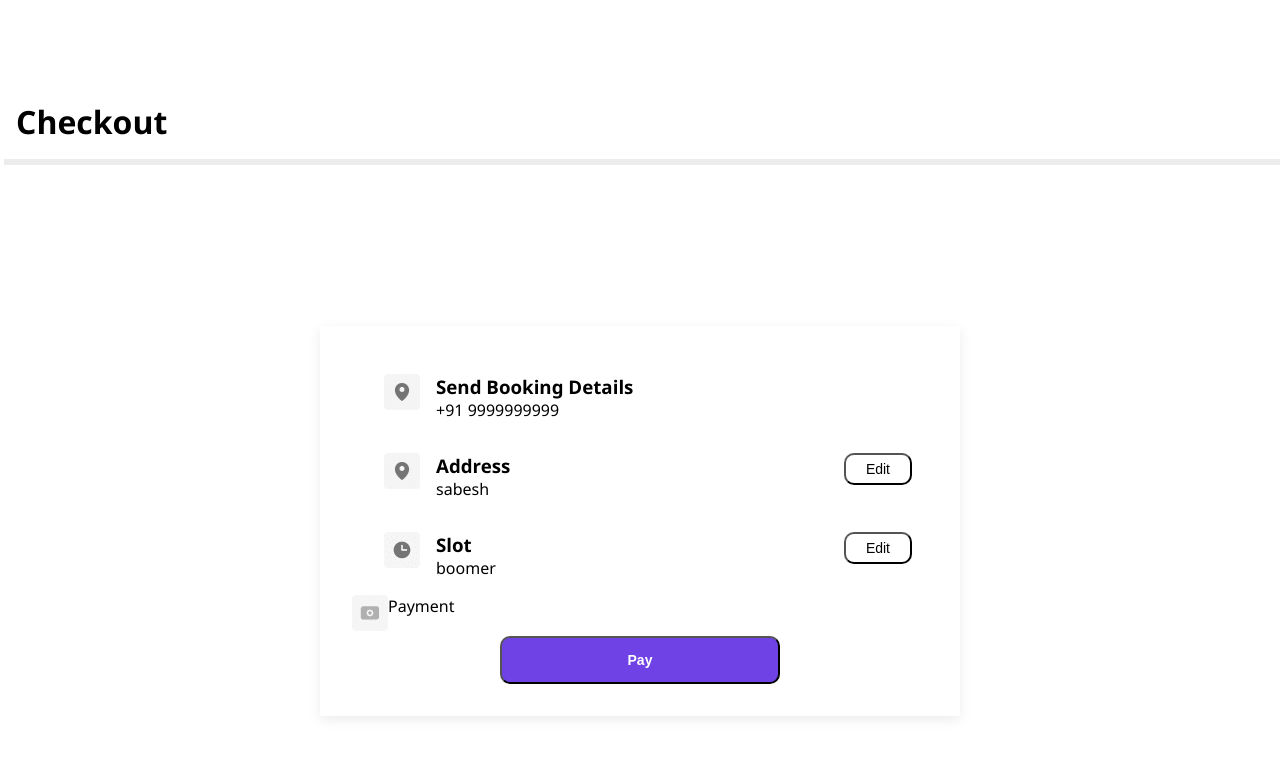
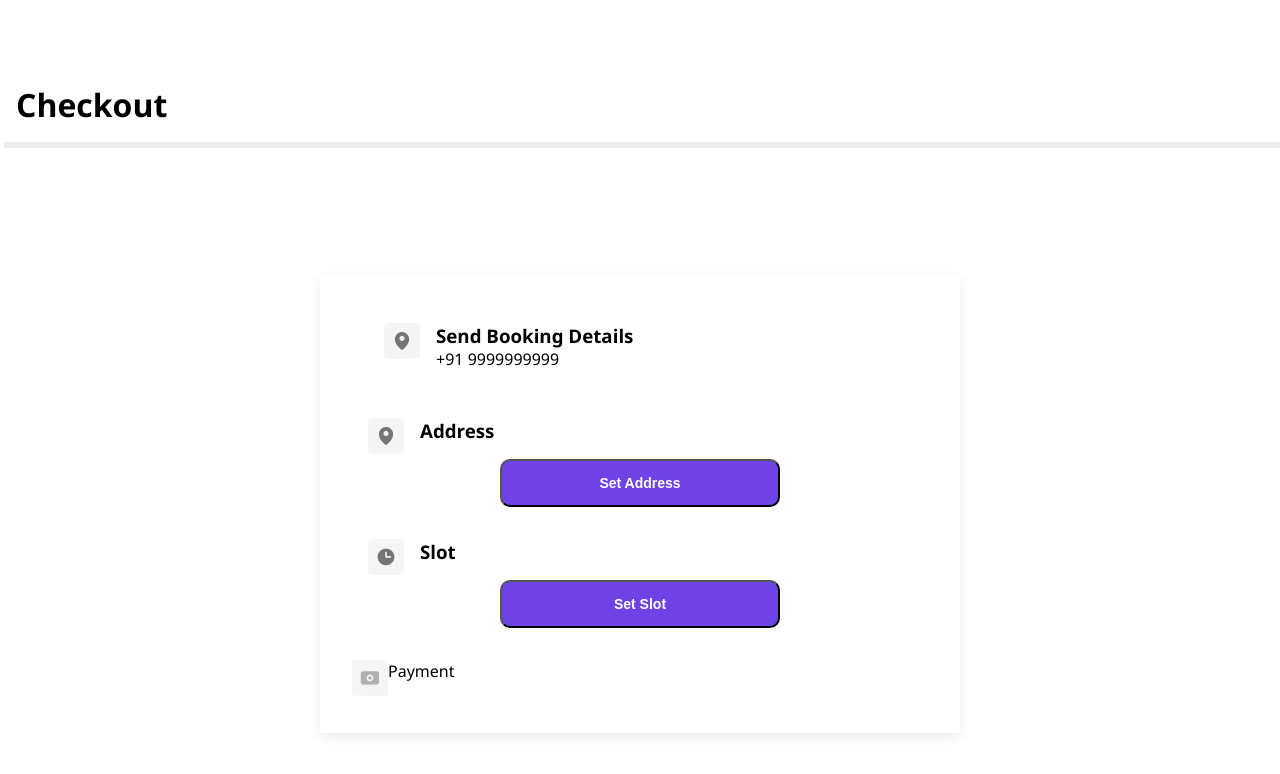
Before and after one commit to AYS-At-Your-Service/AYS, a React (Vite) app in the folder Frontend/: page /checkout in a window 1280 px wide. Shown: the top 774 px of the page. Built offline with nearby package versions, Linux system fonts and the light colour scheme.

Commit message:
Added variables to css

```diff
--- a/Frontend/package.json
+++ b/Frontend/package.json
@@ -13,6 +13,7 @@
     "@fortawesome/fontawesome-svg-core": "^6.5.1",
     "@fortawesome/free-solid-svg-icons": "^6.5.1",
     "@fortawesome/react-fontawesome": "^0.2.0",
+    "@radix-ui/themes": "^2.0.3",
     "classnames": "^2.5.1",
     "react": "^18.2.0",
     "react-dom": "^18.2.0",
--- a/Frontend/src/App.css
+++ b/Frontend/src/App.css
@@ -1,4 +1,13 @@
-
+:root{
+    --Least-padding: 1rem;
+    --Next-L-padding: 2rem;
+    --Button-width: 280px;
+    --Average-width-percent: 50%;
+    --Row-gap: 2rem;
+    --Least-margin: 1rem;
+    --MinHeight: 100vh;
+    --Customized-box: 4px 6px rgba(15, 15, 15, 0.08);
+}
 body{
     font-family: var(--font-family);
     font-size: var(--base-font-size);
@@ -7,28 +16,29 @@ body{
     display: grid;
     background-color: var(--bg-white);
     align-items: center;
-    min-height: 100vh;
+    min-height: var(--MinHeight);
 }
 .CheckOut_Header{
-    padding: 1rem;
-    box-shadow:  4px 6px rgba(15, 15, 15, 0.08)
+    padding: var(--Least-padding);
+    box-shadow: var(--Customized-box);
 }
 .CheckOut_box{
     display: flex;
-    padding: 1rem;
+    padding: var(--Least-padding);
     justify-content: space-between;
 }
 
 .CheckOut_main{
     display: flex;
-    width: 50%;
+    width: var(--Average-width-percent);
     flex-direction: column;
     margin: 0 auto;
-    padding: 2rem;
+    padding: var(--Next-L-padding);
     box-shadow: var(--drop-box-shadow);
+    row-gap: var(--Row-gap);
 }
 .inner_CheckOut_box{
-    margin-left: 1rem;
+    margin-left: var(--Least-margin);
 }
 .small_button{
     display: grid;
@@ -45,7 +55,7 @@ body{
     flex-direction: column;
 }
 .large_button{
-    width: 280px;
+    width: var(--Button-width);
     height: var(--large-btn-height);
     padding: var(----login-large-btn-padding);
     background-color: var(--purple);
@@ -57,7 +67,8 @@ body{
 }
 .UpiBox{
     display: grid;
-    padding: 2rem;
+    padding: var(--Next-L-padding);
     margin: 0 auto;
     box-shadow: var(--drop-box-shadow);
+    background-color: var(--bg-white);
 }
--- a/Frontend/src/Payment/Checkout.jsx
+++ b/Frontend/src/Payment/Checkout.jsx
@@ -8,8 +8,8 @@ import { useNavigate } from "react-router-dom";
 
 export function CheckOut({amount}){
     const [number, setNumber] = useState(9999999999)
-    const [address, setaddress] = useState("sabesh")
-    const [slot, setslot] = useState("boomer")
+    const [address, setaddress] = useState()
+    const [slot, setslot] = useState()
     const navigate = useNavigate()
 
     let AddressClass = address ? 'CheckOut_box' : 'CheckOut_box_Inactive'
@@ -60,6 +60,7 @@ export function CheckOut({amount}){
                         }
 
                     </div>
+
                         { !address && (
                                 <button className="large_button" style={{margin: "0 auto"}}>Set Address</button>
                         )}
@@ -91,7 +92,7 @@ export function CheckOut({amount}){
                         </div>
                     </div>
                     {
-                        (slot && address) && (<button className="large_button" style={{margin: "0 auto"}} onClick={handleProceed}> Pay {amount} </button>)
+                        (slot && address) && (<div style={{display: "grid", justifyContent: "center"}}><button className="large_button"  onClick={handleProceed}> Pay {amount} </button></div>)
                     }
                 </div>
             </div>
--- a/Frontend/src/Payment/Payment.jsx
+++ b/Frontend/src/Payment/Payment.jsx
@@ -1,10 +1,14 @@
 import React from "react";
 import upiImage from "../assets/upi.webp"
+import '@radix-ui/themes/styles.css';
+import {TextField, Dialog, Button, Flex} from "@radix-ui/themes"
+import { useNavigate } from "react-router-dom";
 
 
 export function Payment(){
+
     return(
-        <div style={{width: "100%", minHeight : "100vh", display: "grid", alignItems: "center"}}>
+    <div style={{width: "100%", minHeight : "100vh", display: "grid", alignItems: "center", backgroundColor: "gray"}}>
         <div className="UpiBox">
                 <h2>UPI</h2>
                 <div style={{display: "flex", width: "250px", justifyContent: "space-between", alignItems: "center"}}>
@@ -13,10 +17,53 @@ export function Payment(){
                         <p>Pay via UPI Id</p>
                     </div>
                     <div>
-                            <button><svg width="15" height="15" viewBox="0 0 15 15" fill="none" xmlns="http://www.w3.org/2000/svg"><path d="M6.1584 3.13508C6.35985 2.94621 6.67627 2.95642 6.86514 3.15788L10.6151 7.15788C10.7954 7.3502 10.7954 7.64949 10.6151 7.84182L6.86514 11.8418C6.67627 12.0433 6.35985 12.0535 6.1584 11.8646C5.95694 11.6757 5.94673 11.3593 6.1356 11.1579L9.565 7.49985L6.1356 3.84182C5.94673 3.64036 5.95694 3.32394 6.1584 3.13508Z" fill="currentColor" fill-rule="evenodd" clip-rule="evenodd"></path></svg></button>
+                        <button><DialogPoP /></button>
                     </div>
                 </div>
         </div>
     </div>
     )
+
 }
+
+export default function DialogPoP(){
+    const navigate = useNavigate()
+    const handleUpiPage = ()=>{
+        navigate()
+    }
+    return(
+        <Dialog.Root>
+            <Dialog.Trigger>
+            <Button><svg width="15" height="15" viewBox="0 0 15 15" fill="none" xmlns="http://www.w3.org/2000/svg"><path d="M6.1584 3.13508C6.35985 2.94621 6.67627 2.95642 6.86514 3.15788L10.6151 7.15788C10.7954 7.3502 10.7954 7.64949 10.6151 7.84182L6.86514 11.8418C6.67627 12.0433 6.35985 12.0535 6.1584 11.8646C5.95694 11.6757 5.94673 11.3593 6.1356 11.1579L9.565 7.49985L6.1356 3.84182C5.94673 3.64036 5.95694 3.32394 6.1584 3.13508Z" fill="currentColor" fill-rule="evenodd" clip-rule="evenodd"></path></svg></Button>
+            </Dialog.Trigger>
+
+            <Dialog.Content style={{ maxWidth: 450 }}>
+                <Dialog.Title>UPI</Dialog.Title>
+                <Dialog.Description size="2" mb="4">
+                    Enter Your Upi Id
+                </Dialog.Description>
+
+                <Flex direction="column" gap="3">
+                <label>
+                    <p style={{fontWeight: "bold"}}>UPI ID</p>
+                    <TextField.Input
+                    defaultValue="123456789@upi"
+                    placeholder="Enter your full name"
+                    />
+                </label>
+                </Flex>
+
+                <Flex gap="3" mt="4" justify="end">
+                <Dialog.Close>
+                    <Button variant="soft" color="gray">
+                    Cancel
+                    </Button>
+                </Dialog.Close>
+                <Dialog.Close>
+                    <Button style={{backgroundColor: "rgba(110, 66, 229, 1)"} } onClick={handleUpiPage}>Proceed to Pay</Button>
+                </Dialog.Close>
+                </Flex>
+            </Dialog.Content>
+        </Dialog.Root>
+    )
+}
```
Lines whose indentation alone changed are shown as unchanged.
